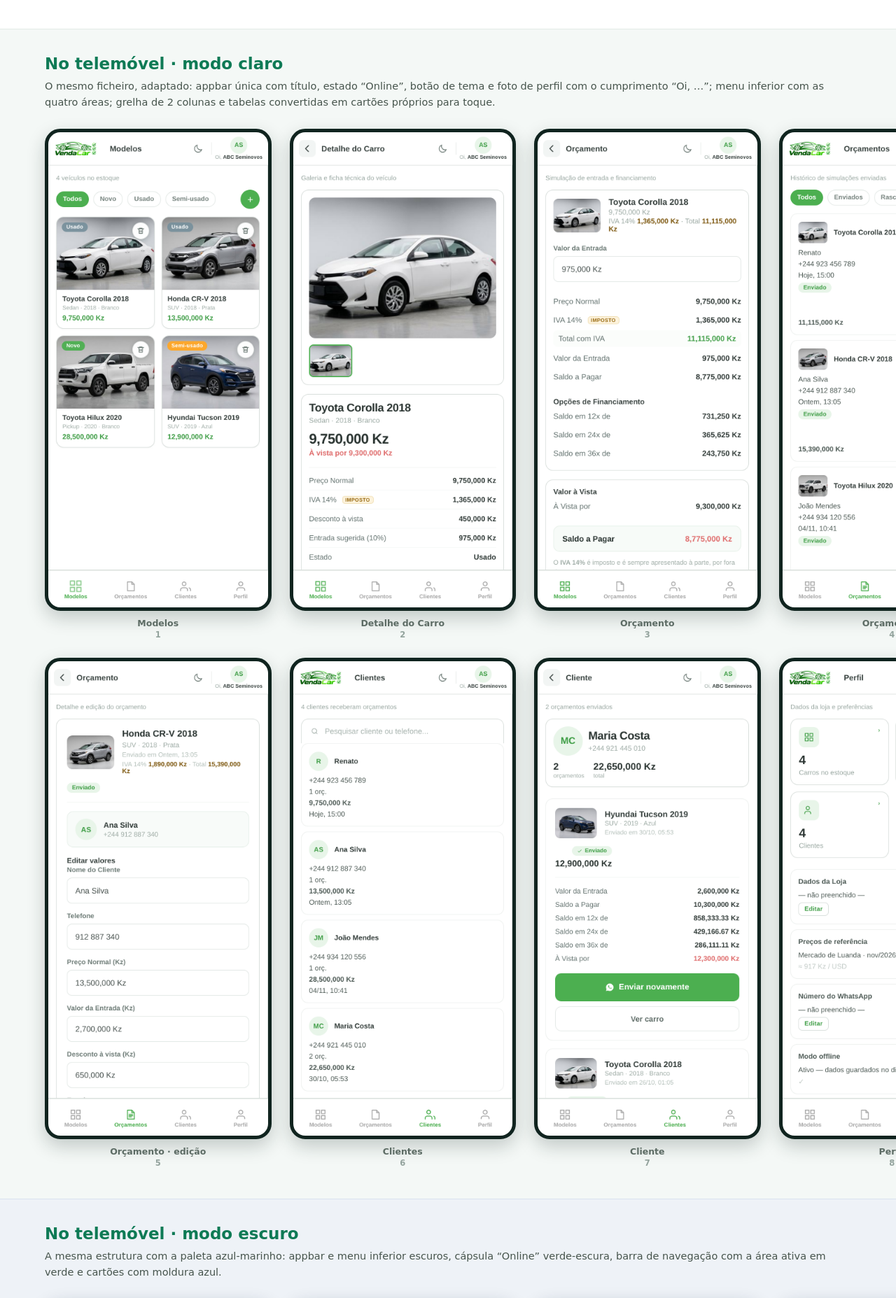
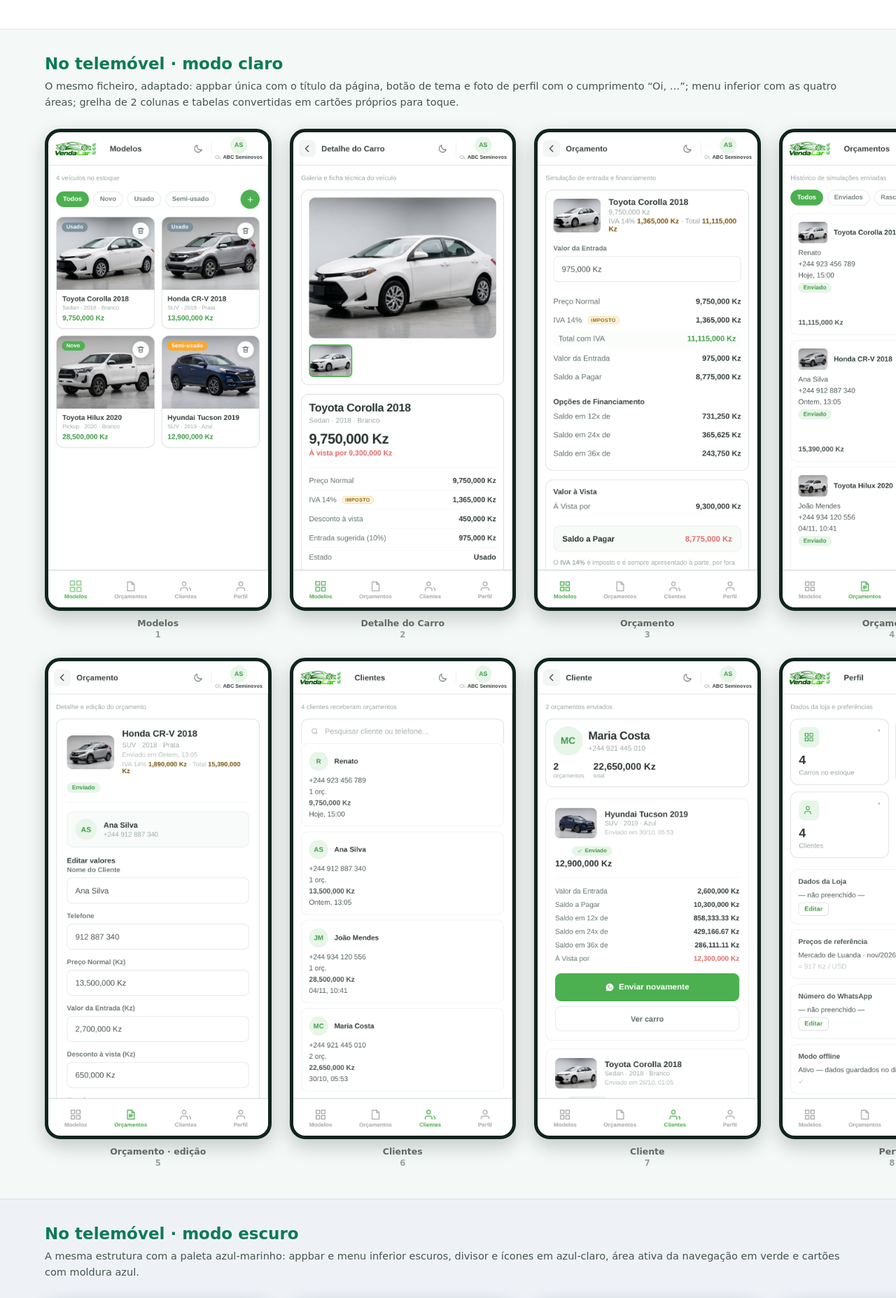
Before and after one commit to EGalhardo/VendaCarApp, a plain HTML site: page paginas/mapa-temas.html in a window 1280 px wide. Shown: the part 4529-6384 px from the top of the page at 70% size. Drawn offline with Linux system fonts and the light colour scheme.

Commit message:
Poster: legendas atualizadas sem a capsula Online

```diff
--- a/paginas/mapa-temas.html
+++ b/paginas/mapa-temas.html
@@ -139,7 +139,7 @@
 <!-- ================= TELEMÓVEL — CLARO ================= -->
 <section class="band">
   <h2>No telemóvel · modo claro</h2>
-  <p>O mesmo ficheiro, adaptado: appbar única com título, estado “Online”, botão de tema e foto de perfil com o cumprimento “Oi, …”; menu inferior com as quatro áreas; grelha de 2 colunas e tabelas convertidas em cartões próprios para toque.</p>
+  <p>O mesmo ficheiro, adaptado: appbar única com o título da página, botão de tema e foto de perfil com o cumprimento “Oi, …”; menu inferior com as quatro áreas; grelha de 2 colunas e tabelas convertidas em cartões próprios para toque.</p>
 
   <div class="mg">
     <div class="phone"><div class="fr"><img src="mobile/01-modelos.png" alt=""></div><div class="c">Modelos<span>1</span></div></div>
@@ -156,7 +156,7 @@
 <!-- ================= TELEMÓVEL — ESCURO ================= -->
 <section class="band dkb" style="margin-top:0">
   <h2>No telemóvel · modo escuro</h2>
-  <p>A mesma estrutura com a paleta azul-marinho: appbar e menu inferior escuros, cápsula “Online” verde-escura, barra de navegação com a área ativa em verde e cartões com moldura azul.</p>
+  <p>A mesma estrutura com a paleta azul-marinho: appbar e menu inferior escuros, divisor e ícones em azul-claro, área ativa da navegação em verde e cartões com moldura azul.</p>
 
   <div class="mg">
     <div class="phone dk"><div class="fr"><img src="mobile-escuro/01-modelos.png" alt=""></div><div class="c">Modelos<span>1</span></div></div>
```
Also changed, not shown: 2 other files.
